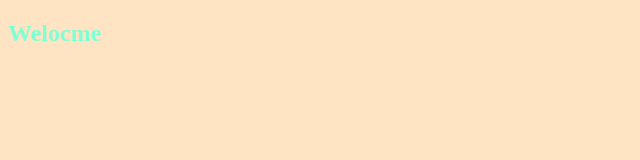
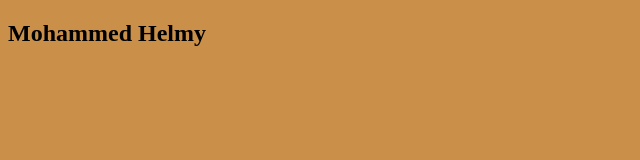
Before and after one commit to mohammedhelmy84/myproject, a plain HTML site: page index.html in a window 1280 px wide. Shown: the whole page, without its empty margins (0-640 px from the left). Drawn offline with Linux system fonts and the light colour scheme.

Commit message:
tow files changed

```diff
--- a/index.html
+++ b/index.html
@@ -8,7 +8,7 @@
     <title>Document</title>
 </head>
 <body>
-    <h2>Welocme</h2>
+    <h2>Mohammed Helmy</h2>
     <script src="app.js"></script>
 </body>
 </html>
--- a/style.css
+++ b/style.css
@@ -1,6 +1,6 @@
 h2{
-    color:aquamarine;
+    color:rgb(0, 0, 0);
 }
 body{
-    background-color: bisque;
+    background-color: rgb(202, 144, 73);
 }
```
